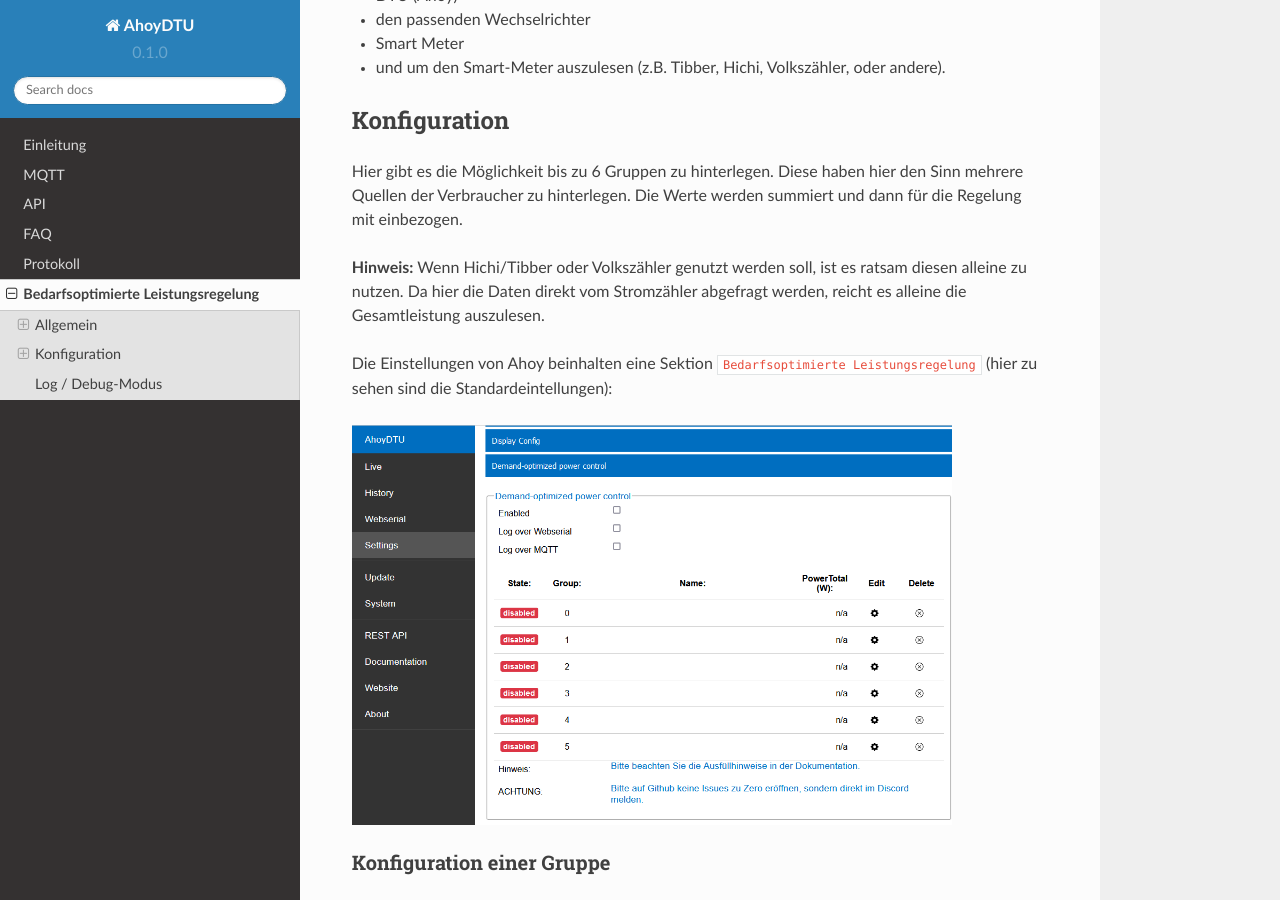
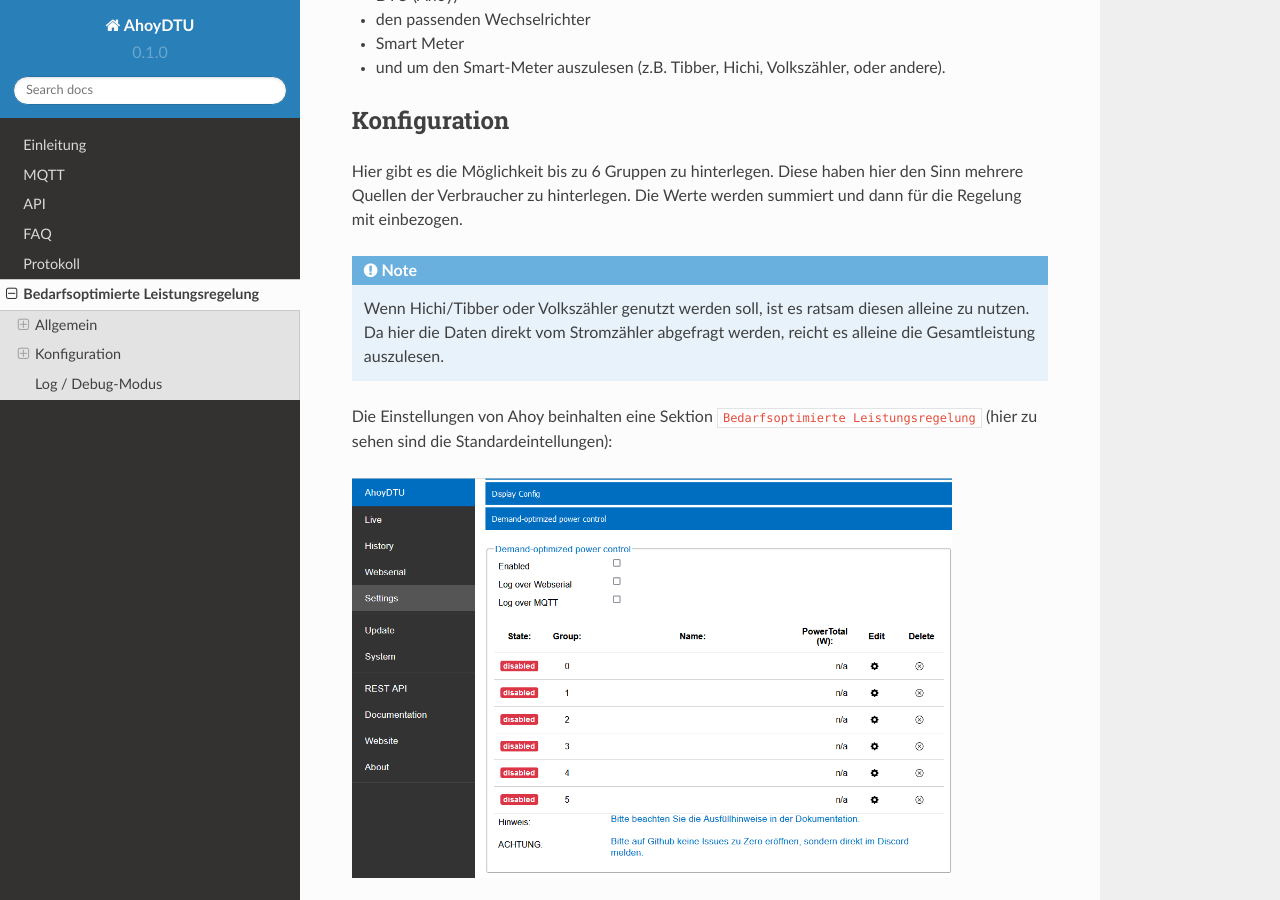
Before and after one commit to lumapu/ahoy_docs, a Sphinx documentation site: the page built from docs/source/zeroExport.rst, in a window 1280 px wide and 900 px high, scrolled down 764 px. Built offline with Sphinx 7.4.7 and the Read the Docs theme 2.0.0, drawn with Linux system fonts in a browser that asks for light colours.

Commit message:
Update zeroExport.rst

```diff
--- a/docs/source/zeroExport.rst
+++ b/docs/source/zeroExport.rst
@@ -37,8 +37,10 @@ Konfiguration
 Hier gibt es die Möglichkeit bis zu 6 Gruppen zu hinterlegen. Diese haben hier den Sinn mehrere Quellen der Verbraucher zu hinterlegen.
 Die Werte werden summiert und dann für die Regelung mit einbezogen.
 
-**Hinweis:** Wenn Hichi/Tibber oder Volkszähler genutzt werden soll, ist es ratsam diesen alleine zu nutzen.
-Da hier die Daten direkt vom Stromzähler abgefragt werden, reicht es alleine die Gesamtleistung auszulesen.
+.. note::
+
+   Wenn Hichi/Tibber oder Volkszähler genutzt werden soll, ist es ratsam diesen alleine zu nutzen.
+   Da hier die Daten direkt vom Stromzähler abgefragt werden, reicht es alleine die Gesamtleistung auszulesen.
 
 Die Einstellungen von Ahoy beinhalten eine Sektion ``Bedarfsoptimierte Leistungsregelung`` (hier zu sehen sind die Standardeintellungen):
 
```
